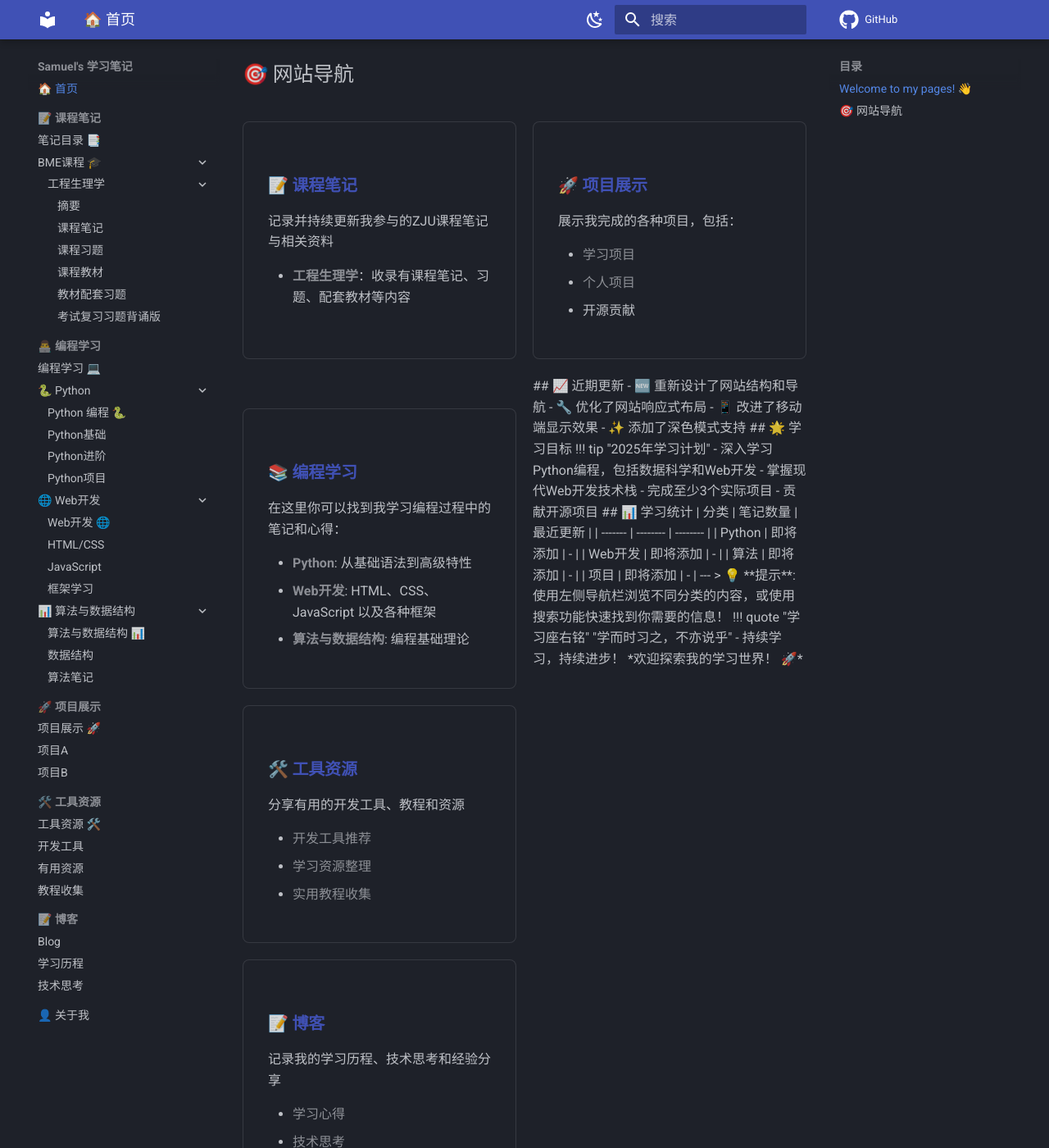
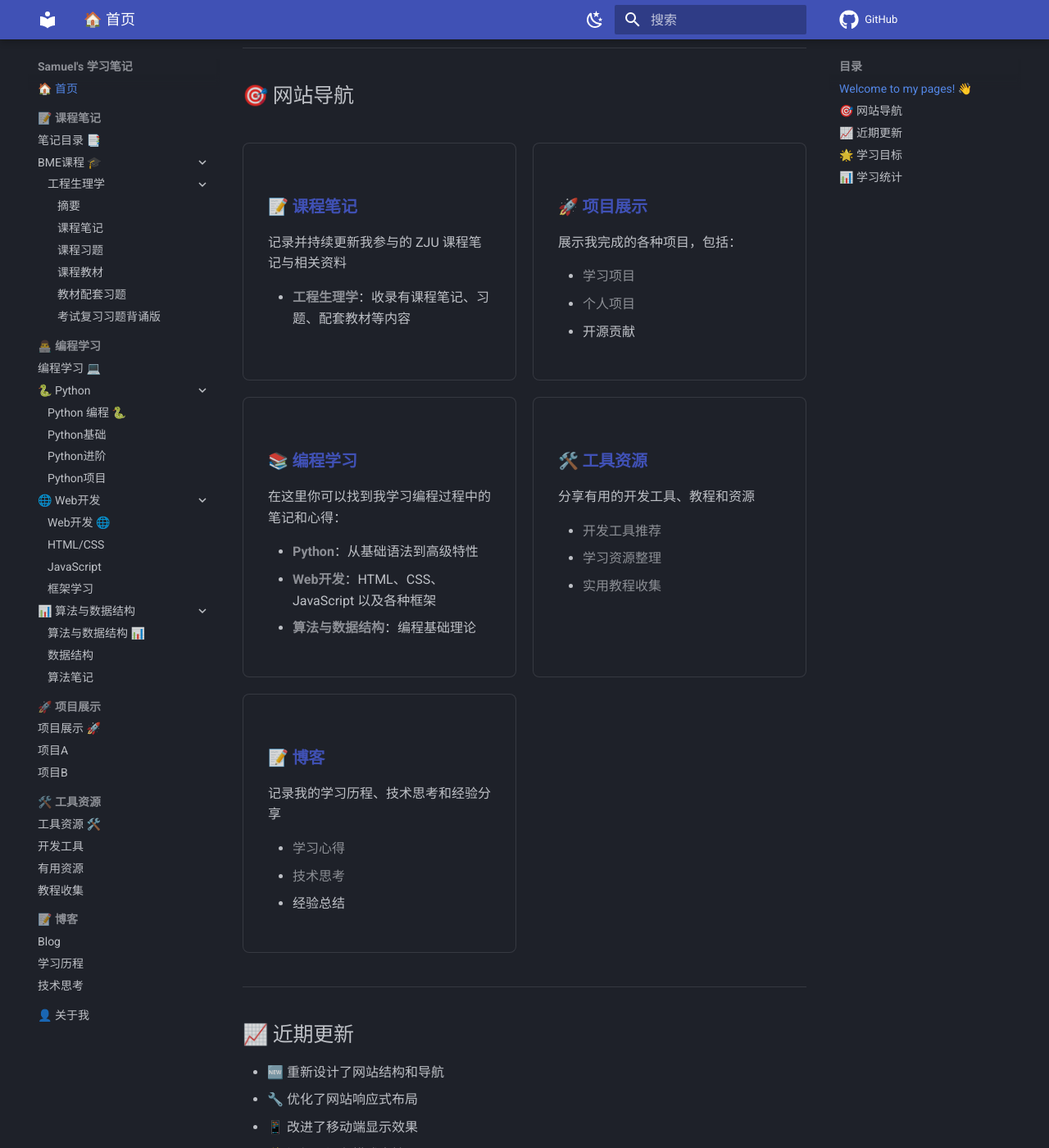
Before and after one commit to 3SamuelW/note, an MkDocs documentation site: the page built from docs/index.md, in a window 1280 px wide and 1400 px high, scrolled down 235 px. Shown: the whole window at 82% size. Built offline with MkDocs 1.6.1 and Material for MkDocs 9.7.7, drawn with Linux system fonts in a browser that asks for light colours; comment, search, counter and statistics services are not loaded; some of the changed text lies outside the part shown.

Commit message:
更新：main文档更新

```diff
--- a/docs/index.md
+++ b/docs/index.md
@@ -4,58 +4,63 @@
 
 你好！我是 Samuel，ZJU BME/CS 在读本科学生，希望在这里与你分享我的学习生活。
 
+---
+
 ## 🎯 网站导航
 
 <div class="home-cards">
-  <div class="home-card">
-    <h3>📝 <a href="notes/">课程笔记</a></h3>
-    <p>记录并持续更新我参与的ZJU课程笔记与相关资料</p>
-    <ul>
-      <li><strong><a href="notes/bme/engineering-physiology/">工程生理学</a></strong>：收录有课程笔记、习题、配套教材等内容</li>
-    </ul>
-  </div>
 
 <div class="home-card">
-    <h3>🚀 <a href="projects/">项目展示</a></h3>
-    <p>展示我完成的各种项目，包括：</p>
-    <ul>
-      <li><a href="projects/project-a/">学习项目</a></li>
-      <li><a href="projects/project-b/">个人项目</a></li>
-      <li>开源贡献</li>
-    </ul>
-  </div>
-
-<div class="home-cards">
-  <div class="home-card">
-    <h3>📚 <a href="programming/">编程学习</a></h3>
-    <p>在这里你可以找到我学习编程过程中的笔记和心得：</p>
-    <ul>
-      <li><strong><a href="programming/python/">Python</a></strong>: 从基础语法到高级特性</li>
-      <li><strong><a href="programming/web-development/">Web开发</a></strong>: HTML、CSS、JavaScript 以及各种框架</li>
-      <li><strong><a href="programming/algorithms/">算法与数据结构</a></strong>: 编程基础理论</li>
-    </ul>
-  </div>
+  <h3>📝 <a href="notes/">课程笔记</a></h3>
+  <p>记录并持续更新我参与的 ZJU 课程笔记与相关资料</p>
+  <ul>
+    <li><strong><a href="notes/bme/engineering-physiology/">工程生理学</a></strong>：收录有课程笔记、习题、配套教材等内容</li>
+  </ul>
+</div>
 
 <div class="home-card">
-    <h3>🛠️ <a href="tools/">工具资源</a></h3>
-    <p>分享有用的开发工具、教程和资源</p>
-    <ul>
-      <li><a href="tools/development-tools/">开发工具推荐</a></li>
-      <li><a href="tools/useful-resources/">学习资源整理</a></li>
-      <li><a href="tools/tutorials/">实用教程收集</a></li>
-    </ul>
-  </div>
+  <h3>🚀 <a href="projects/">项目展示</a></h3>
+  <p>展示我完成的各种项目，包括：</p>
+  <ul>
+    <li><a href="projects/project-a/">学习项目</a></li>
+    <li><a href="projects/project-b/">个人项目</a></li>
+    <li>开源贡献</li>
+  </ul>
+</div>
 
 <div class="home-card">
-    <h3>📝 <a href="blog/">博客</a></h3>
-    <p>记录我的学习历程、技术思考和经验分享</p>
-    <ul>
-      <li><a href="blog/2025/learning-journey/">学习心得</a></li>
-      <li><a href="blog/tech-thoughts/">技术思考</a></li>
-      <li>经验总结</li>
-    </ul>
-  </div>
+  <h3>📚 <a href="programming/">编程学习</a></h3>
+  <p>在这里你可以找到我学习编程过程中的笔记和心得：</p>
+  <ul>
+    <li><strong><a href="programming/python/">Python</a></strong>：从基础语法到高级特性</li>
+    <li><strong><a href="programming/web-development/">Web开发</a></strong>：HTML、CSS、JavaScript 以及各种框架</li>
+    <li><strong><a href="programming/algorithms/">算法与数据结构</a></strong>：编程基础理论</li>
+  </ul>
 </div>
+
+<div class="home-card">
+  <h3>🛠️ <a href="tools/">工具资源</a></h3>
+  <p>分享有用的开发工具、教程和资源</p>
+  <ul>
+    <li><a href="tools/development-tools/">开发工具推荐</a></li>
+    <li><a href="tools/useful-resources/">学习资源整理</a></li>
+    <li><a href="tools/tutorials/">实用教程收集</a></li>
+  </ul>
+</div>
+
+<div class="home-card">
+  <h3>📝 <a href="blog/">博客</a></h3>
+  <p>记录我的学习历程、技术思考和经验分享</p>
+  <ul>
+    <li><a href="blog/2025/learning-journey/">学习心得</a></li>
+    <li><a href="blog/tech-thoughts/">技术思考</a></li>
+    <li>经验总结</li>
+  </ul>
+</div>
+
+</div>
+
+---
 
 ## 📈 近期更新
 
@@ -64,12 +69,19 @@
 - 📱 改进了移动端显示效果
 - ✨ 添加了深色模式支持
 
+---
+
 ## 🌟 学习目标
 
-!!! tip "2025年学习计划" - 深入学习Python编程，包括数据科学和Web开发 - 掌握现代Web开发技术栈 - 完成至少3个实际项目 - 贡献开源项目
+!!! tip "2025 年学习计划"
+    - 深入学习 Python 编程，包括数据科学和 Web 开发
+    - 掌握现代 Web 开发技术栈
+    - 完成至少 3 个实际项目
+    - 贡献开源项目
+
+---
 
 ## 📊 学习统计
-
 
 | 分类    | 笔记数量 | 最近更新 |
 | ------- | -------- | -------- |
@@ -82,6 +94,9 @@
 
 > 💡 **提示**: 使用左侧导航栏浏览不同分类的内容，或使用搜索功能快速找到你需要的信息！
 
-!!! quote "学习座右铭" "学而时习之，不亦说乎" - 持续学习，持续进步！
+!!! quote "学习座右铭"
+    “学而时习之，不亦说乎” —— 持续学习，持续进步！
 
-*欢迎探索我的学习世界！ 🚀*
+---
+
+_欢迎探索我的学习世界！ 🚀_
```
